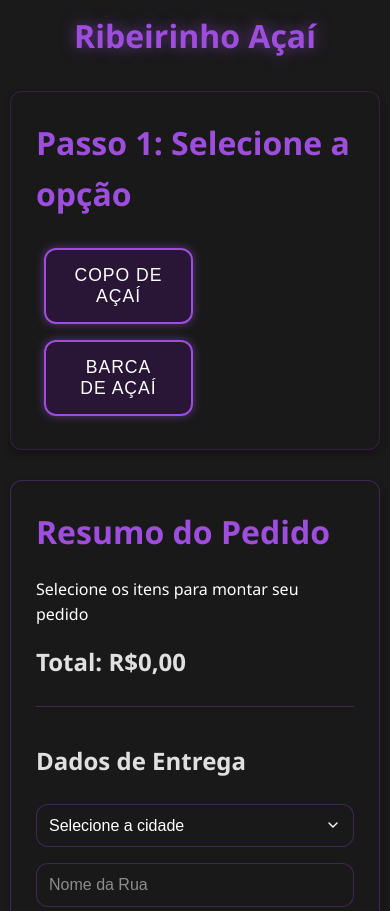
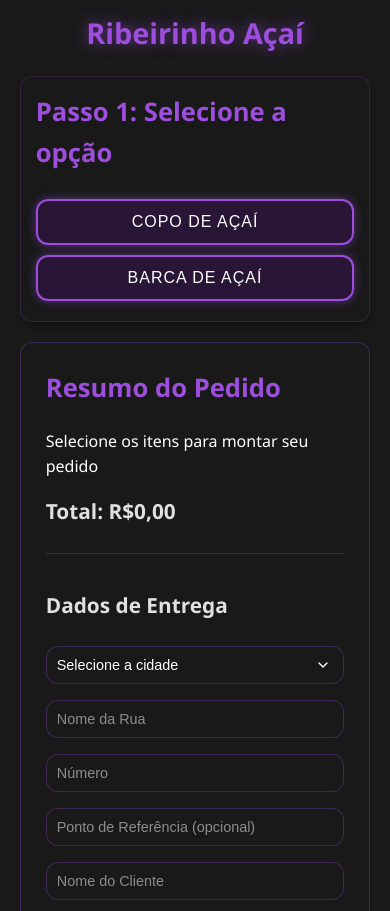
Before and after one commit to Jpusrzinhoo091234/aaaaaaaaawdadwadawdadawd, a plain HTML site: page index.html in a window 390 px wide. Shown: the top 911 px of the page. Drawn offline with Linux system fonts and the light colour scheme.

Commit message:
Add files via upload

```diff
--- a/styles.css
+++ b/styles.css
@@ -22,12 +22,20 @@ body {
     background-color: var(--cor-fundo);
     color: var(--cor-texto);
     line-height: 1.6;
+    min-height: 100vh;
+    display: flex;
+    flex-direction: column;
+    align-items: center;
 }
 
 .container {
+    width: 100%;
     max-width: 1200px;
     margin: 0 auto;
     padding: 20px;
+    display: flex;
+    flex-direction: column;
+    align-items: center;
 }
 
 h1 {
@@ -407,6 +415,20 @@ select.input-entrega option {
 }
 
 /* Responsividade */
+@media (max-width: 1024px) {
+    .container {
+        width: 95%;
+        max-width: 900px;
+        padding: 15px;
+    }
+
+    .modal-content {
+        width: 90%;
+        max-width: 800px;
+        padding: 25px;
+    }
+}
+
 @media (max-width: 768px) {
     .container {
         padding: 10px;
@@ -414,16 +436,79 @@ select.input-entrega option {
 
     h1 {
         font-size: 2em;
+        margin-bottom: 20px;
+    }
+
+    h2 {
+        font-size: 1.6em;
+    }
+
+    h3 {
+        font-size: 1.3em;
+    }
+
+    .step {
+        padding: 15px;
+        margin-bottom: 20px;
     }
 
     .complementos {
         justify-content: center;
+        gap: 10px;
     }
 
     .option-btn,
     .size-btn,
     .complemento-btn {
         width: calc(50% - 10px);
+        padding: 12px 15px;
+        font-size: 1em;
+    }
+
+    .pix-key {
+        font-size: 1.4em;
+        padding: 12px;
+    }
+
+    .pix-step {
+        padding: 12px;
+    }
+
+    .whatsapp-btn,
+    .pago-btn {
+        padding: 15px 25px;
+        font-size: 1.1em;
+    }
+}
+
+@media (max-width: 480px) {
+    h1 {
+        font-size: 1.8em;
+    }
+
+    .option-btn,
+    .size-btn,
+    .complemento-btn {
+        width: 100%;
+        margin: 5px 0;
+    }
+
+    .pix-chave {
+        flex-direction: column;
+        gap: 10px;
+    }
+
+    .modal-content {
+        padding: 20px;
+    }
+
+    .pix-instructions {
+        font-size: 1em;
+    }
+
+    .input-entrega {
+        padding: 10px;
+        font-size: 0.9em;
     }
 }
 
```
